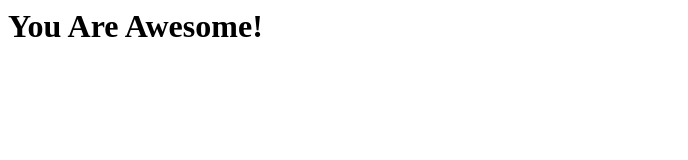
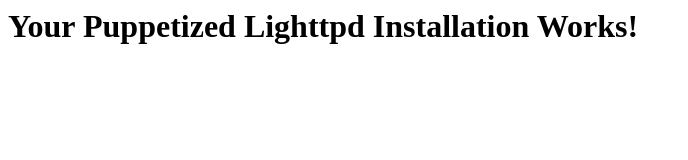
Before and after one commit to jonasrosland/virtualswede-lighttpd, a plain HTML site: page files/index.html in a window 1280 px wide. Shown: the whole page, without its empty margins (0-688 px from the left). Drawn offline with Linux system fonts and the light colour scheme.

Commit message:
first commit

```diff
--- a/files/index.html
+++ b/files/index.html
@@ -1,2 +1 @@
-
-<h1>You Are Awesome!</h1>
+<h1>Your Puppetized Lighttpd Installation Works!</h1>
```
Also changed, not shown: 1 other file.
